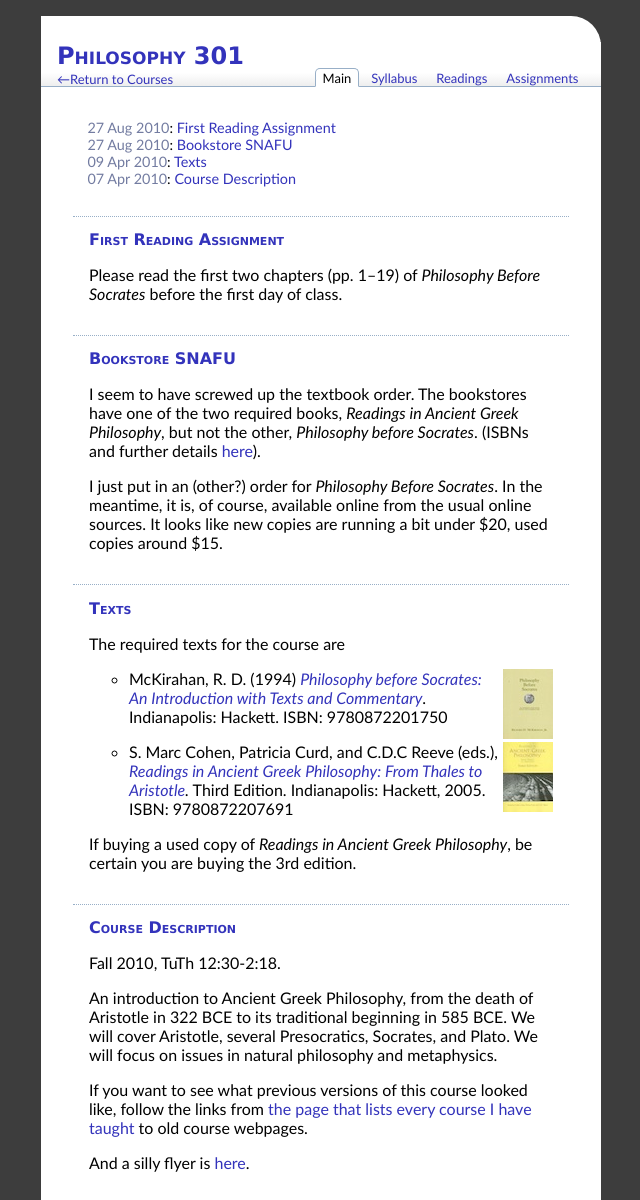
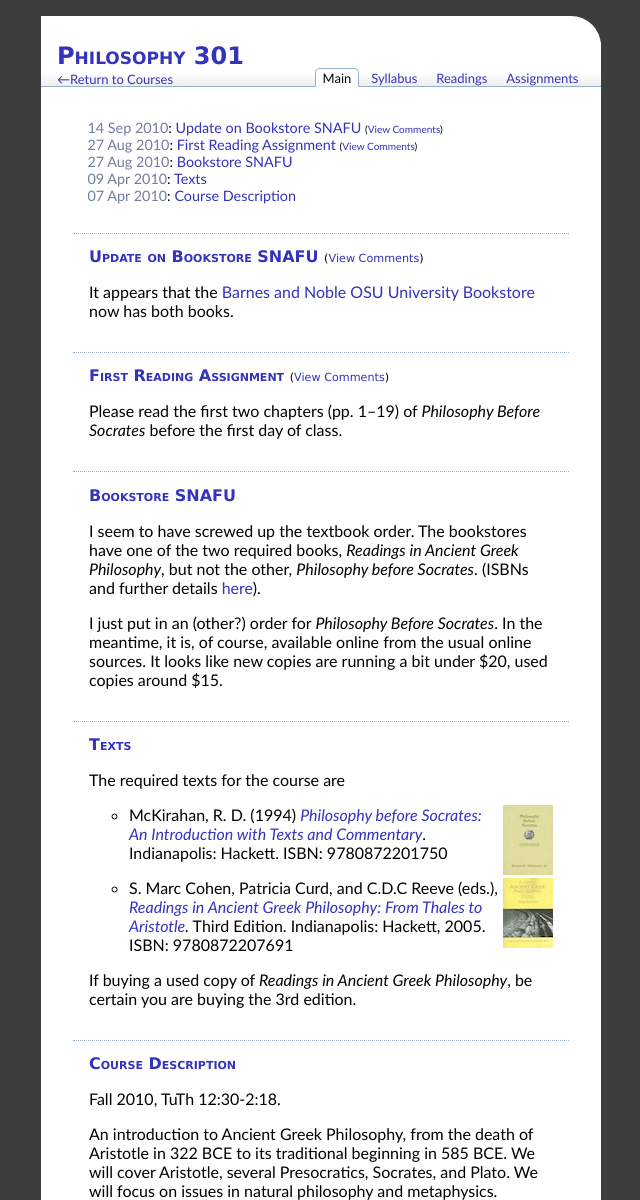
Before and after one commit to dsanson/dsanson.github.com, a Jekyll site: the page built from 301f2010/index.html, in a window 1280 px wide, cut to the strip 0-1200 px from the top of the page. Shown: the whole strip, without its empty margins (319-959 px from the left). Built offline with Jekyll 4.4.1, drawn with Linux system fonts in a browser that asks for light colours; Markdown is read by kramdown in place of the engine named in the settings; comment, search, counter and statistics services are not loaded.

Commit message:
update on book order for 301

```diff
--- /dev/null
+++ b/301f2010/_posts/2010-09-14-bookstore-snafu-update.markdown.markdown
@@ -0,0 +1,8 @@
+---
+title: Update on Bookstore SNAFU
+layout: phil301-post
+section: main
+comments: true
+---
+
+It appears that the [Barnes and Noble OSU University Bookstore](http://ohiostate.bncollege.com/) now has both books.
--- a/301f2010/readings/_posts/2010-08-27-reading-assignment.markdown
+++ b/301f2010/readings/_posts/2010-08-27-reading-assignment.markdown
@@ -2,6 +2,7 @@
 title: First Reading Assignment
 layout: phil301-post
 section: readings
+comments: true
 ---
 
 Please read the first two chapters (pp. 1--19) of *Philosophy Before Socrates* before the first day of class.
```
